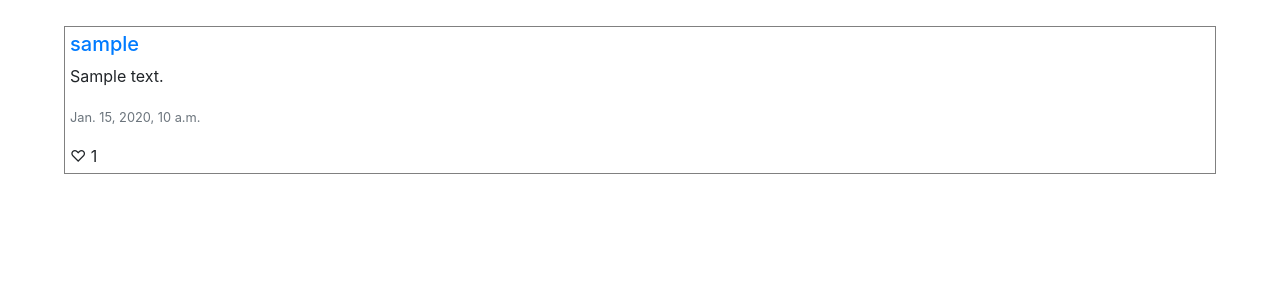
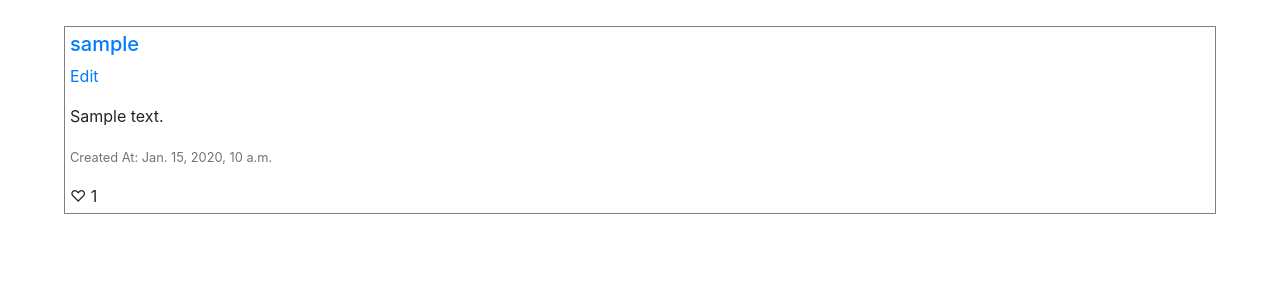
Before and after one commit to MHKhan18/Online_Courses, a Django app: page / in a window 1280 px wide. Shown: the part 56-356 px from the top of the page. Run offline with Django 3.2, Linux system fonts and the light colour scheme; a user stored in the database is signed in; tables that the repository leaves empty hold one stand-in row (values such as "Sample post"); parts of the project's set-up code (start-up, migrations or seed data) failed here and were passed over; some libraries are stand-ins or nearby versions.

Commit message:
Completed Edit Post feaure

```diff
--- a/CS50-WebDev/Project-4/project4/network/models.py
+++ b/CS50-WebDev/Project-4/project4/network/models.py
@@ -22,6 +22,16 @@ class Post(models.Model):
                 Likes: {self.likes}, \n \
                 Created At: {self.created}, \n \
                 Last Modified: {self.updated}'
+
+    def serialize(self):
+        return {
+            'Author ' : self.author.username,
+            'Content ' : self.content,
+            'Likes ' : self.likes,
+            'Created At ' : self.created,
+            'Last Modified ': self.updated
+        }
+
     class Meta:
         ordering = ['-created']
 
--- /dev/null
+++ b/CS50-WebDev/Project-4/project4/network/static/network/edit_like.js
@@ -0,0 +1,76 @@
+
+document.addEventListener('DOMContentLoaded', function() {
+
+    let edit = document.querySelector('.edit');
+
+    if(edit){
+        let edits = document.querySelectorAll('.edit');
+
+        for(let i=0 ; i < edits.length ; i++){
+            edits[i].addEventListener('click' , (event) => {
+
+                const parent_div = event.target.parentNode.parentNode;
+                const post_id = parent_div.querySelector('.id').innerHTML;
+
+                // hide content
+                const cur_content = parent_div.querySelector('.content');
+                cur_content.style.display = 'none';
+
+                // hide edit link
+                const edit = parent_div.querySelector('.edit');
+                edit.style.display = 'none';
+
+                // display edit form
+                const form = parent_div.querySelector('.edit-form');
+                form.style.display = 'block';
+
+
+
+            })
+        }
+
+        let saves = document.querySelectorAll('.edit-form');
+        for(let i=0 ; i<saves.length; i++){
+            saves[i].addEventListener('submit' , (event)=> {
+
+                event.preventDefault();
+
+
+                const parent_div = event.target.parentNode;
+                const post_id = parent_div.querySelector('.id').innerHTML;
+
+                // update change in content and display
+                const new_content = parent_div.querySelector('.new-content').value;
+                const cur_content = parent_div.querySelector('.content');
+                cur_content.innerHTML = new_content;
+                cur_content.style.display = 'block';
+
+                // display edit link
+                const edit = parent_div.querySelector('.edit');
+                edit.style.display = 'block';
+
+                // hide edit form
+                const form = parent_div.querySelector('.edit-form');
+                form.style.display = 'none';
+
+                console.log(new_content);
+                //save new content in db
+                fetch(`/edit/${post_id}` , {
+                    method: 'PUT',
+                    body: JSON.stringify({
+                        content : new_content
+                    })
+                })
+                .then(response => response.json())
+                .then( (result) => {
+                    console.log(result);
+                })
+                .catch((error) => {
+                    console.error(error);
+                });
+
+            })
+        }
+
+    }
+});
--- a/CS50-WebDev/Project-4/project4/network/templates/network/index.html
+++ b/CS50-WebDev/Project-4/project4/network/templates/network/index.html
@@ -1,13 +1,31 @@
 {% extends "network/layout.html" %}
+{% load static %}
 
 {% block body %}
     {% for post in posts %}
         <div class="post-container">
+
             <h5><a href="{% url 'profile' post.author.username %}">{{post.author.username}}</a></h5>
-            <p>{{post.content}}</p>
-            <p><small class="text-muted">{{ post.created }}</small></p>
+
+            {% if user.username == post.author.username %}
+                <p class = "edit"><a  href="#0">Edit</a></p>
+
+                <span class="id" style="display:none">{{ post.id }}</span>
+
+                <form class="edit-form" style="display:none">
+                    <textarea class="form-control new-content">{{post.content}}</textarea>
+                    <input type="submit" class="btn btn-primary save" value = "Save" />
+                </form>
+
+            {% endif %}
+
+            <p class="content">{{post.content}}</p>
+            <p><small class="text-muted">Created At: {{ post.created }}</small></p>
+
             <span class="like-button">&#9825;</span>
+
             <span>{{post.likes}}</span>
+
         </div>
     {% endfor %}
 
@@ -32,3 +50,7 @@
     {% endif %}
 
 {% endblock %}
+
+{% block script %}
+    <script src="{% static 'network/edit_like.js' %}"></script>
+{% endblock %}
--- a/CS50-WebDev/Project-4/project4/network/templates/network/layout.html
+++ b/CS50-WebDev/Project-4/project4/network/templates/network/layout.html
@@ -6,6 +6,8 @@
         <title>{% block title %}Social Network{% endblock %}</title>
         <link rel="stylesheet" href="https://stackpath.bootstrapcdn.com/bootstrap/4.4.1/css/bootstrap.min.css" integrity="sha384-Vkoo8x4CGsO3+Hhxv8T/Q5PaXtkKtu6ug5TOeNV6gBiFeWPGFN9MuhOf23Q9Ifjh" crossorigin="anonymous">
         <link href="{% static 'network/styles.css' %}" rel="stylesheet">
+        {% block script %}
+        {% endblock %}
     </head>
     <body>
 
--- a/CS50-WebDev/Project-4/project4/network/urls.py
+++ b/CS50-WebDev/Project-4/project4/network/urls.py
@@ -15,4 +15,7 @@ urlpatterns = [
     path("unfollow/<str:name>", views.unfollow, name="unfollow"),
     path("following", views.following, name="following"),
 
+    #API routes
+    path("edit/<int:post_id>", views.edit, name="edit"),
+
 ]
--- a/CS50-WebDev/Project-4/project4/network/views.py
+++ b/CS50-WebDev/Project-4/project4/network/views.py
@@ -1,14 +1,16 @@
 from django.contrib.auth import authenticate, login, logout
 from django.db import IntegrityError
-from django.http import HttpResponse, HttpResponseRedirect , HttpResponseServerError
+from django.http import HttpResponse, HttpResponseRedirect , HttpResponseServerError , JsonResponse
 from django.shortcuts import render
 from django.urls import reverse
 from django import forms
 from django.contrib.auth.decorators import login_required
 from django.core.paginator import Paginator, EmptyPage, PageNotAnInteger
-
+from django.views.decorators.csrf import csrf_exempt
 
 from .models import User , Post , Profile
+
+import json
 
 
 class NewPostForm(forms.Form):
@@ -186,3 +188,28 @@ def following(request):
     return render(request, "network/index.html" , {
         "posts" : posts,
     })
+
+
+@csrf_exempt
+@login_required
+def edit(request, post_id):
+
+    try:
+        post = Post.objects.get(pk=post_id)
+    except Post.DoesNotExist:
+        return JsonResponse({"error": "Post not found."}, status=404)
+
+    if request.method == "GET":
+        return JsonResponse(post.serialize())
+
+    elif request.method == "PUT":
+        data = json.loads(request.body)
+        if data.get("content") is not None:
+            post.content = data["content"]
+        post.save()
+        return HttpResponse(status=204)
+
+    else:
+        return JsonResponse({
+            "error": "GET or PUT request required."
+        }, status=400)
```
Also changed, not shown: CS50-WebDev/Project-4/project4/network/templates/network/profile.html (+24 -2 lines).
